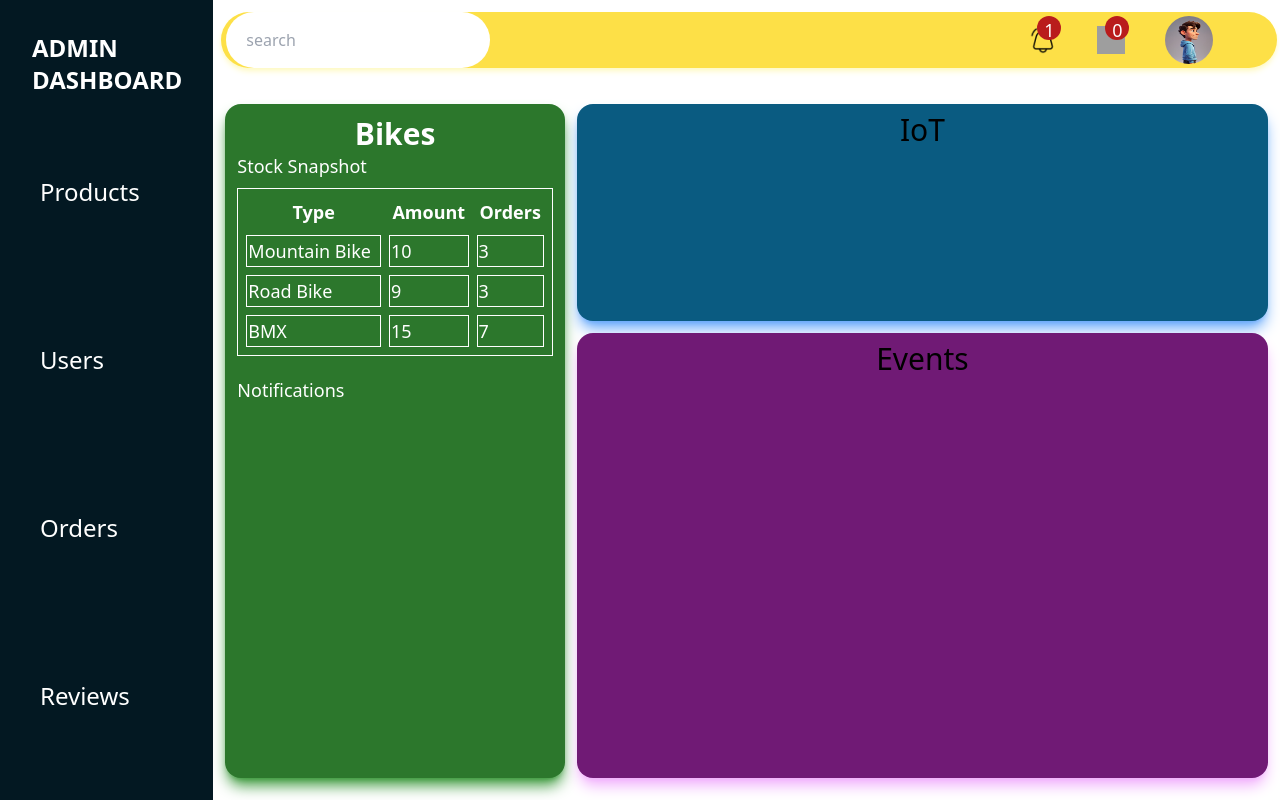
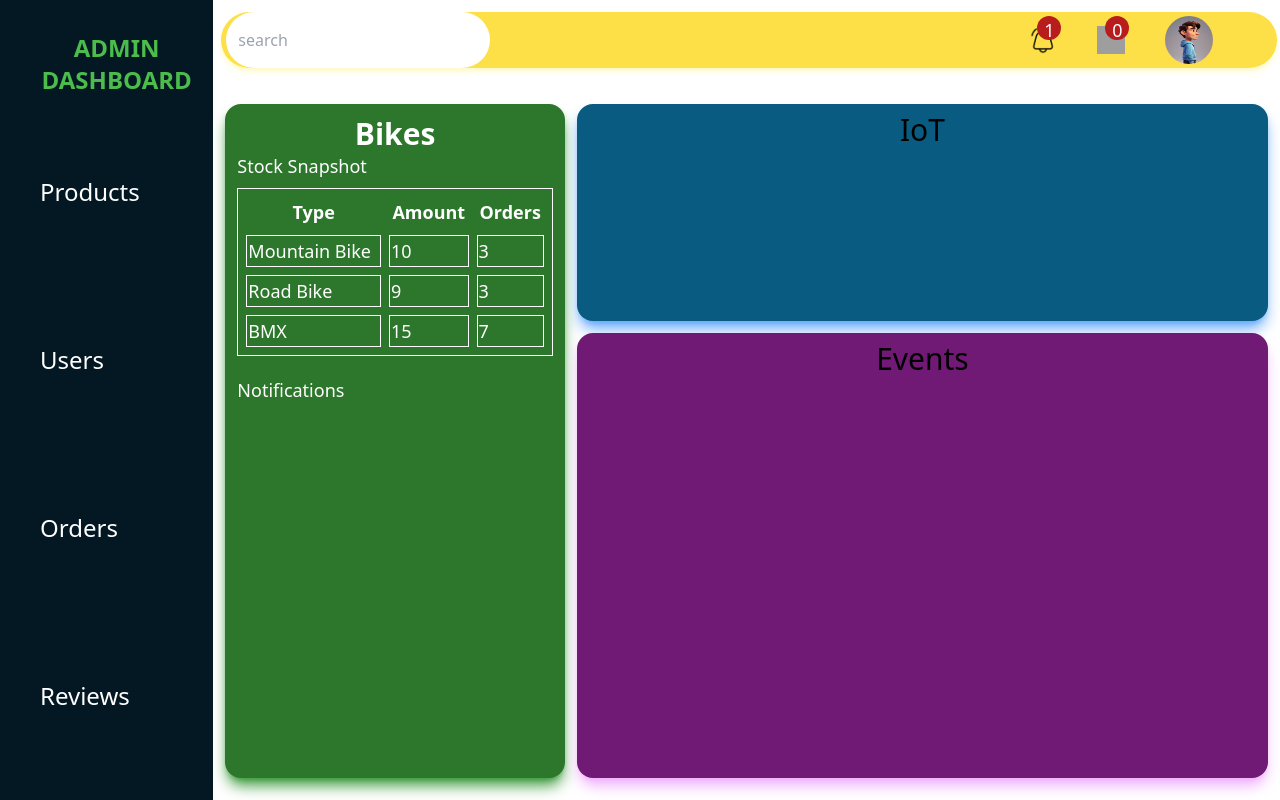
Before and after one commit to fiveace-Merill/ridesIOT, a React (Vite) app: page /Admin/1 in a window 1280 px wide. Built offline with nearby package versions, Linux system fonts and the light colour scheme; grey boxes are pictures that could not be loaded.

Commit message:
updated header color scheme

```diff
--- a/src/components/admin/Bike.jsx
+++ b/src/components/admin/Bike.jsx
@@ -42,8 +42,9 @@ function Bike() {
     };
 
     useEffect(() => {
+        console.log(bikeDetails)
 
-    }, [bikeDetails])
+    }, [])
 
     return (
         <div className="w-full h-[99%] md:bg-slate-100 md:p-3 md:grid md:grid-cols-3 md:gap-3 md:relative">
--- a/src/components/admin/Header.jsx
+++ b/src/components/admin/Header.jsx
@@ -4,7 +4,7 @@ import profile from '../../assets/profile-picture-1.jpg'
 function Header() {
     return (
         <div className="header md:my-3 md:ml-2 md:sticky md:z-20 md:flex md:h-14 md:w-[99%] md:items-center md:rounded-full md:shadow-md md:shadow-yellow-100 md:bg-yellow-300">
-            <input type='text' placeholder="search" className='md:pl-5 md:rounded-full md:w-1/4 h-full md:self-center rounded-md'></input>
+            <input type='text' placeholder="search" className='md:pl-3 md:rounded-full md:w-1/4 h-full md:self-center rounded-md'></input>
             <div className="md:flex md:h-full md:ml-auto md:mr-16 md:items-center md:justify-center md:py-5">
                 <div className='md:relative'>
                     <img src={notification} alt="notification" className='h-7 w-7 md:my-[50%] md:mx-5' />
--- a/src/components/admin/Sidebar.jsx
+++ b/src/components/admin/Sidebar.jsx
@@ -11,7 +11,7 @@ function Sidebar({ toggleClick }) {
     return (
         <div className='sidebar md:fixed md:inset-y-0 md:left-0 md:overflow-hidden md:z-30 md:h-full md:w-2/12 md:flex'>
             <div className="md:h-full md:w-full md:py-5 md:pl-5 md:text-2xl bg-rich_black-400 text-white md:flex md:flex-col">
-                <h1 className='font-bold md:text-md md:text-left md:p-3'>ADMIN DASHBOARD</h1>
+                <h1 className='font-extrabold  md:text-md md:text-center md:p-3 text-forest_green-600'>ADMIN DASHBOARD</h1>
                 <div className="md:text-2xl md:flex md:flex-col md:ml-5 md:grow md:justify-around">
                     <div>
                         <h4 onClick={handleClick} className="md:hover:cursor-pointer">Products</h4>
```
